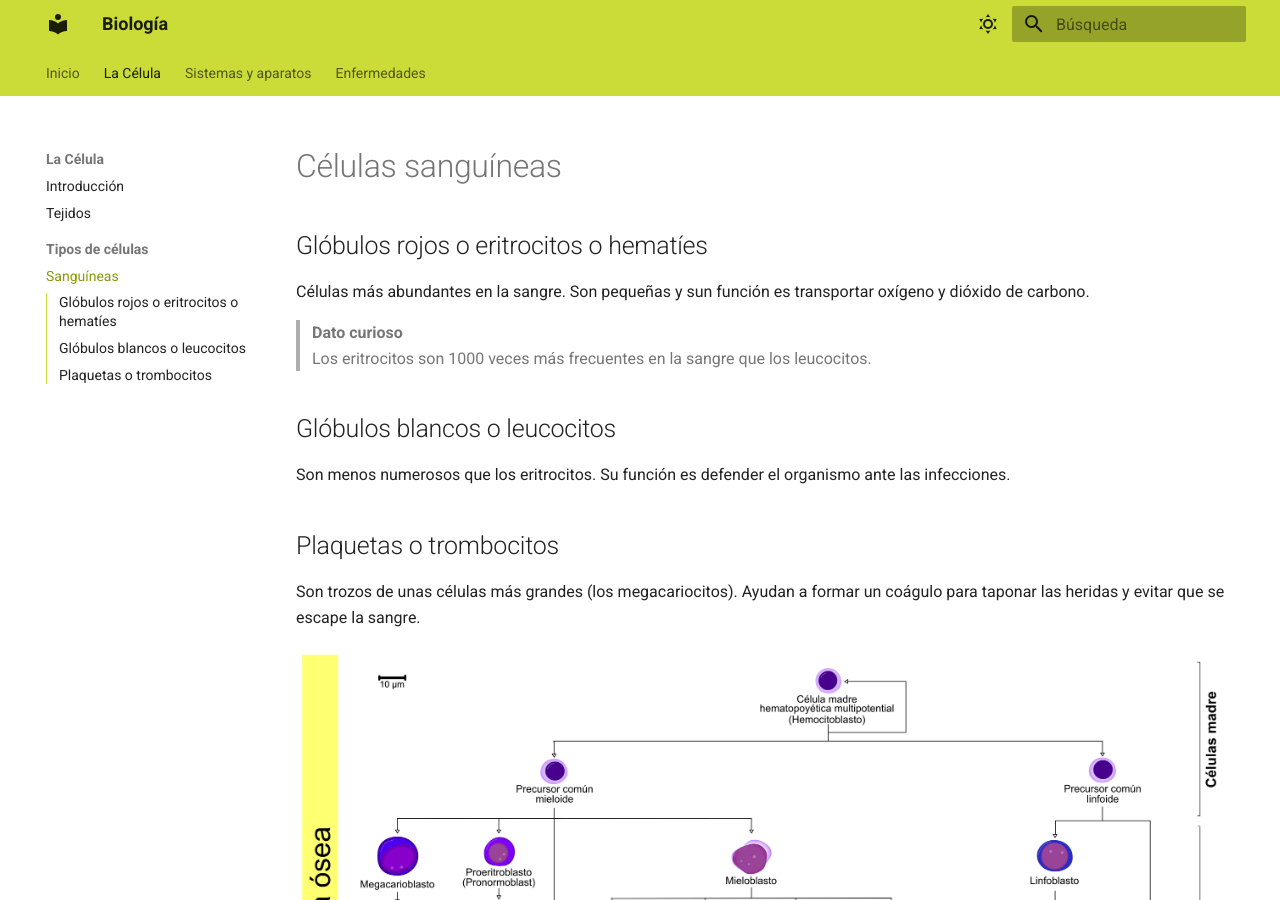
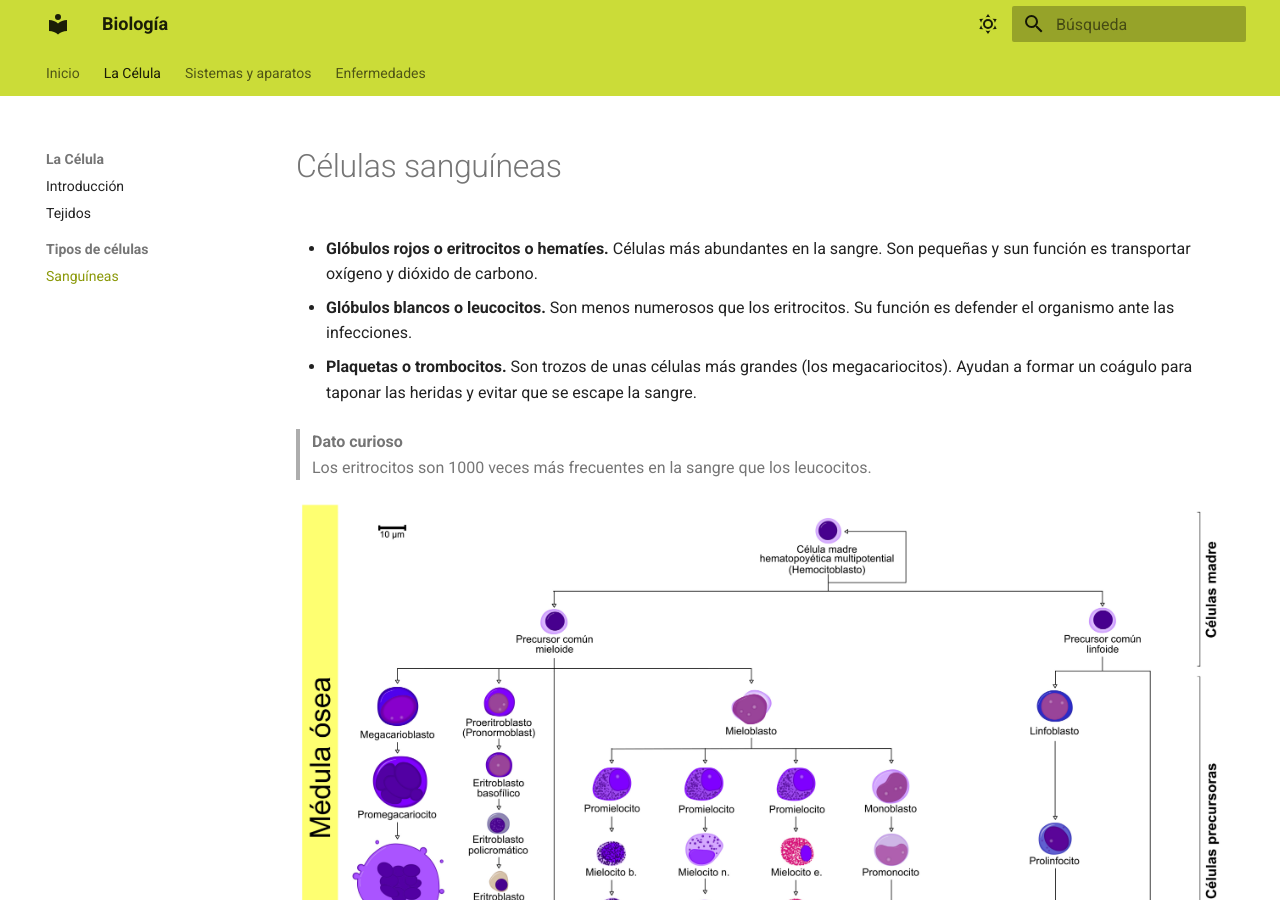
Before and after one commit to AlejandroBM99/mkdocs-biology, an MkDocs documentation site: the page built from docs/cell/blood-cell.md, in a window 1280 px wide and 900 px high. Built offline with MkDocs 1.6.1 and Material for MkDocs 9.7.7, drawn with Linux system fonts in a browser that asks for light colours.

Commit message:
progress

```diff
--- a/docs/cell/blood-cell.md
+++ b/docs/cell/blood-cell.md
@@ -1,19 +1,13 @@
 # Células sanguíneas
 
-## Glóbulos rojos o eritrocitos o hematíes
+* **Glóbulos rojos o eritrocitos o hematíes.** Células más abundantes en la sangre. Son pequeñas y sun función es transportar oxígeno y dióxido de carbono.
 
-Células más abundantes en la sangre. Son pequeñas y sun función es transportar oxígeno y dióxido de carbono.
+* **Glóbulos blancos o leucocitos.** Son menos numerosos que los eritrocitos. Su función es defender el organismo ante las infecciones.
+
+* **Plaquetas o trombocitos.** Son trozos de unas células más grandes (los megacariocitos). Ayudan a formar un coágulo para taponar las heridas y evitar que se escape la sangre.
 
 > **Dato curioso**
 > Los eritrocitos son 1000 veces más frecuentes en la sangre que los leucocitos.
 
-## Glóbulos blancos o leucocitos
-
-Son menos numerosos que los eritrocitos. Su función es defender el organismo ante las infecciones.
-
-## Plaquetas o trombocitos
-
-Son trozos de unas células más grandes (los megacariocitos). Ayudan a formar un coágulo para taponar las heridas y evitar que se escape la sangre.
-
 ![hematopoiesis.jpg](hematopoiesis.jpg "Hematopoyesis")
 *Hematopoyesis o hemopoyesis o proceso de formación, desarrollo y maduración de las células sanguíneas.*
--- a/mkdocs.yml
+++ b/mkdocs.yml
@@ -35,13 +35,19 @@ extra_css:
 extra_javascript:
   - js/popup.js
   - https://cdn.jsdelivr.net/npm/mathjax@3/es5/tex-mml-chtml.js
+  - https://unpkg.com/mermaid@10/dist/mermaid.min.js
 plugins:
   - search
-  - mermaid2
+  - mermaid2:
 markdown_extensions:
-  - pymdownx.superfences
+  - pymdownx.superfences:
+      custom_fences:
+        - name: mermaid
+          class: mermaid
+          format: !!python/name:pymdownx.superfences.fence_code_format
   - pymdownx.arithmatex:
       generic: true
+
 nav:
   - Inicio: index.md
   - La Célula:
```
Also changed, not shown: docs/system/circulatory.md (added, +31 -0 lines).
